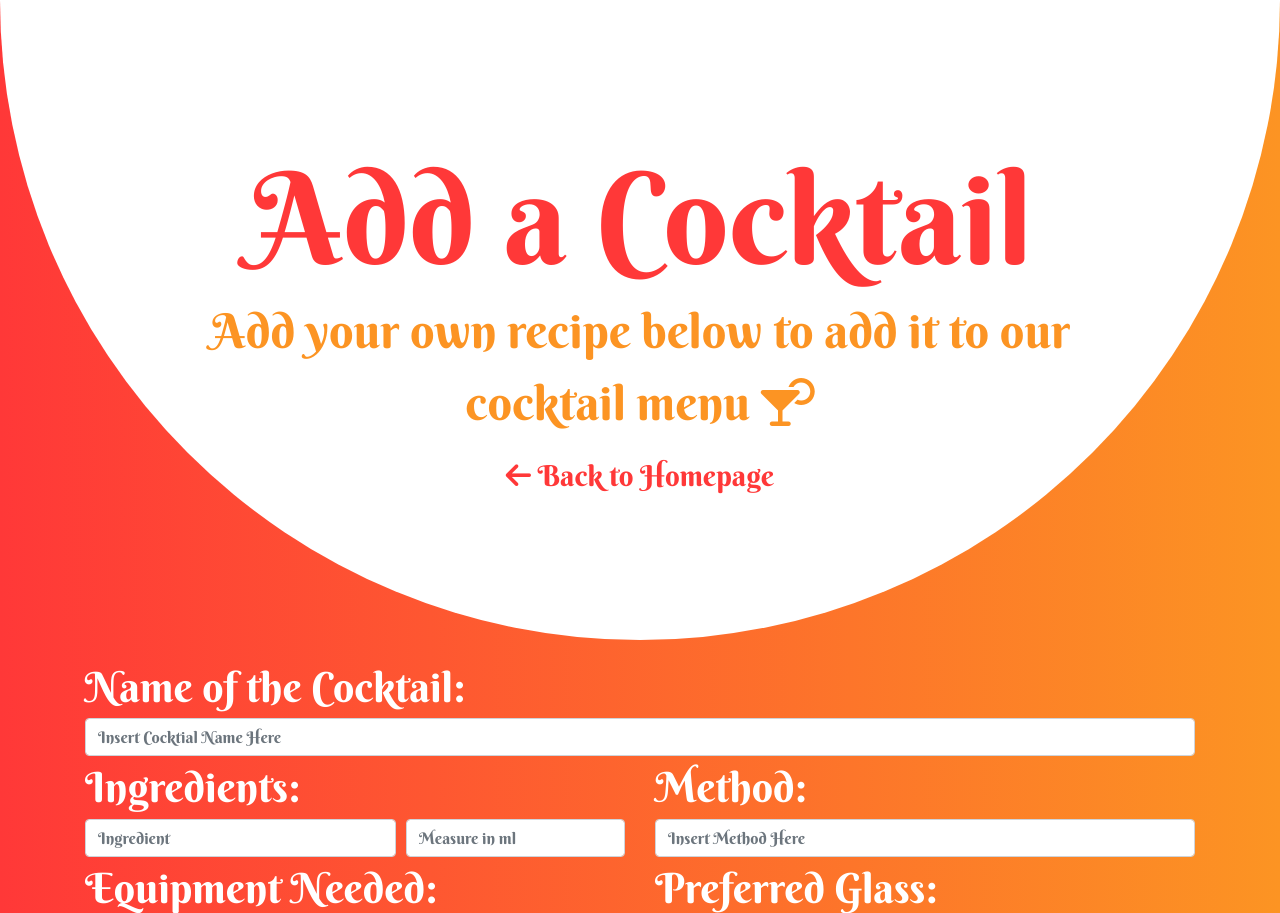
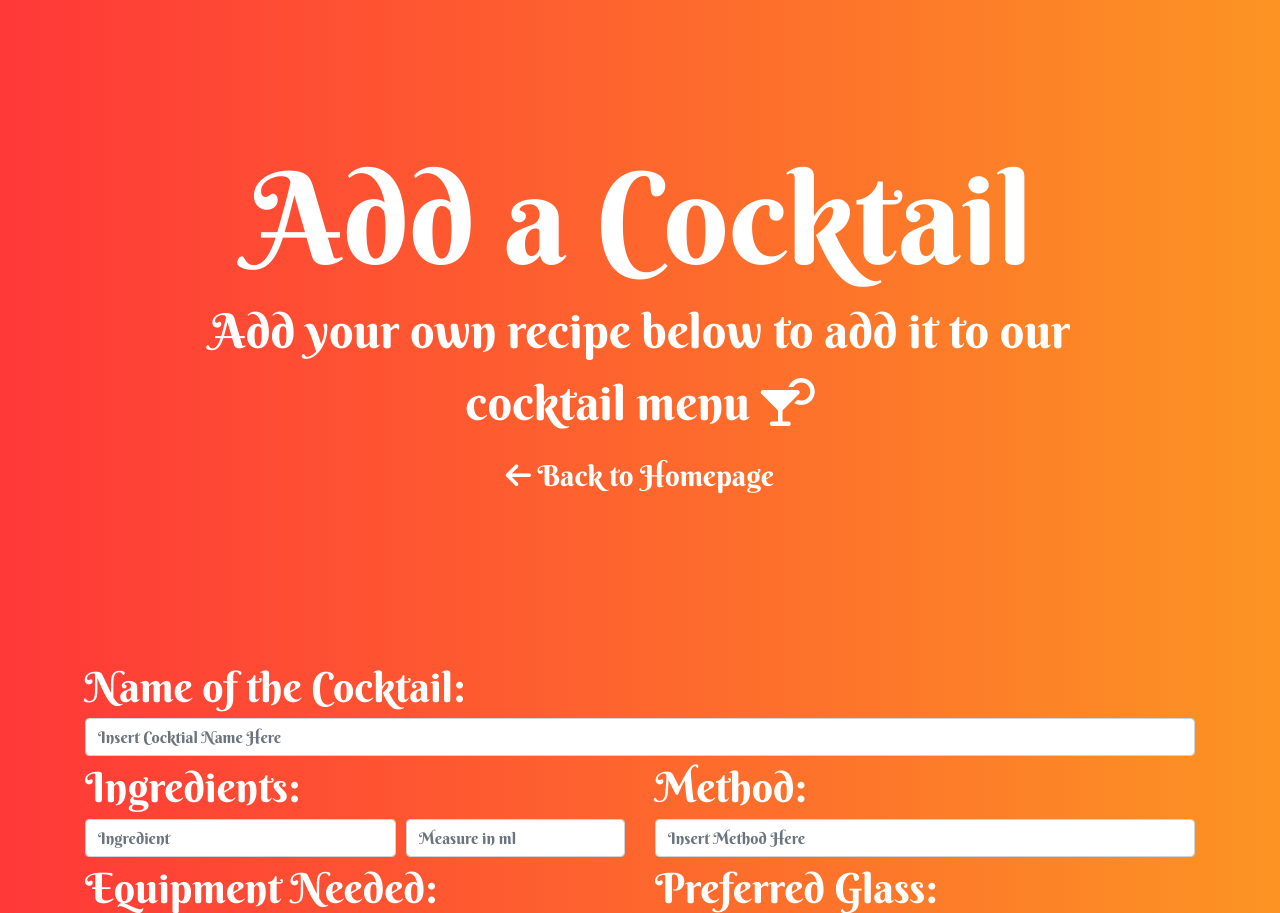
Before and after one commit to RJAnderson94/cocktails-4-u, a Flask app: page /add_cocktail in a window 1280 px wide. Shown: the top 913 px of the page. Run offline with Flask 2, Linux system fonts and the light colour scheme; some libraries are stand-ins or nearby versions.

Commit message:
header design changed, now whole website has same background colour and font colour

```diff
--- a/static/css/style.css
+++ b/static/css/style.css
@@ -20,17 +20,6 @@ body {
     margin-bottom: 1rem;
 }
 
-.header:before {
-    content: '';
-    position: absolute;
-    top: 0;
-    left: 0;
-    width: 100%;
-    height: 100%;
-    background: #fff;
-    border-radius: 0 0 50% 50%/0 0 100% 100%;
-
-}
 
 .header .content {
     position: relative;
@@ -43,12 +32,12 @@ body {
 .header .content h1 {
     margin: 0;
     padding: 0;
-    color: #ff3838;
+    color: #ffffff;
     font-size: 10em;
 }
 
 .header .content p {
-    color: #fc9423;
+    color: #ffffff;
     font-size: 3em;
 }
 
@@ -71,20 +60,20 @@ button:hover {
 }
 
 .header-break {
-    color: #fc9423;
+    color: #ffffff;
     font-size: 1.8em;
     margin-left: 2em;
     margin-right: 2em;
 }
 
 .add-cocktail-link {
-    color: #ff3838;
+    color: #ffffff;
     text-decoration: none;
     font-size: 1.8em;
 }
 
 .add-cocktail-link:hover {
-    color: #fc9423;
+    color: #ff3838;
     text-decoration: none;
 }
 
@@ -93,23 +82,23 @@ button:hover {
 #cocktail-header {
     margin: 0;
     padding: 0;
-    color: #ff3838;
+    color: #fffff;
     font-size: 8em;
 }
 
 #cocktail-desc {
-    color: #fc9423;
+    color: #ffffff;
     font-size: 3em;
 }
 
 #back-home {
-    color: #ff3838;
+    color: #ffffff;
     text-decoration: none;
     font-size: 1.8em;
 }
 
 #back-home:hover {
-    color: #fc9423;
+    color: #ff3838;
     text-decoration: none;
 }
 
```
